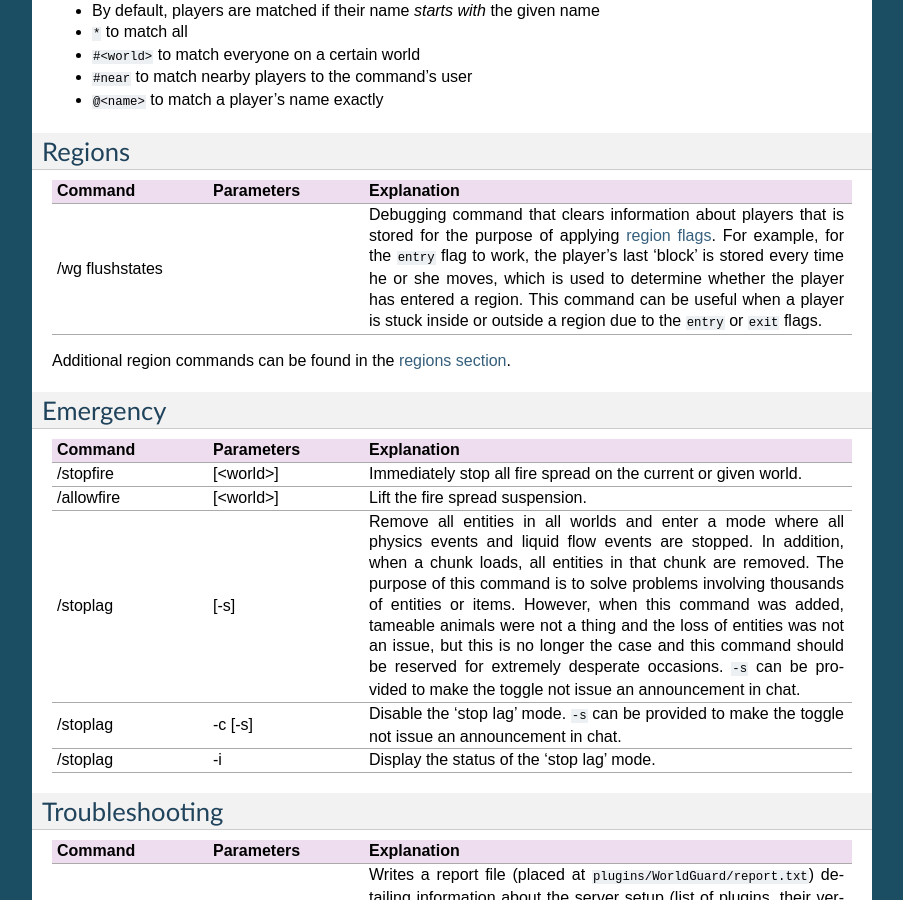
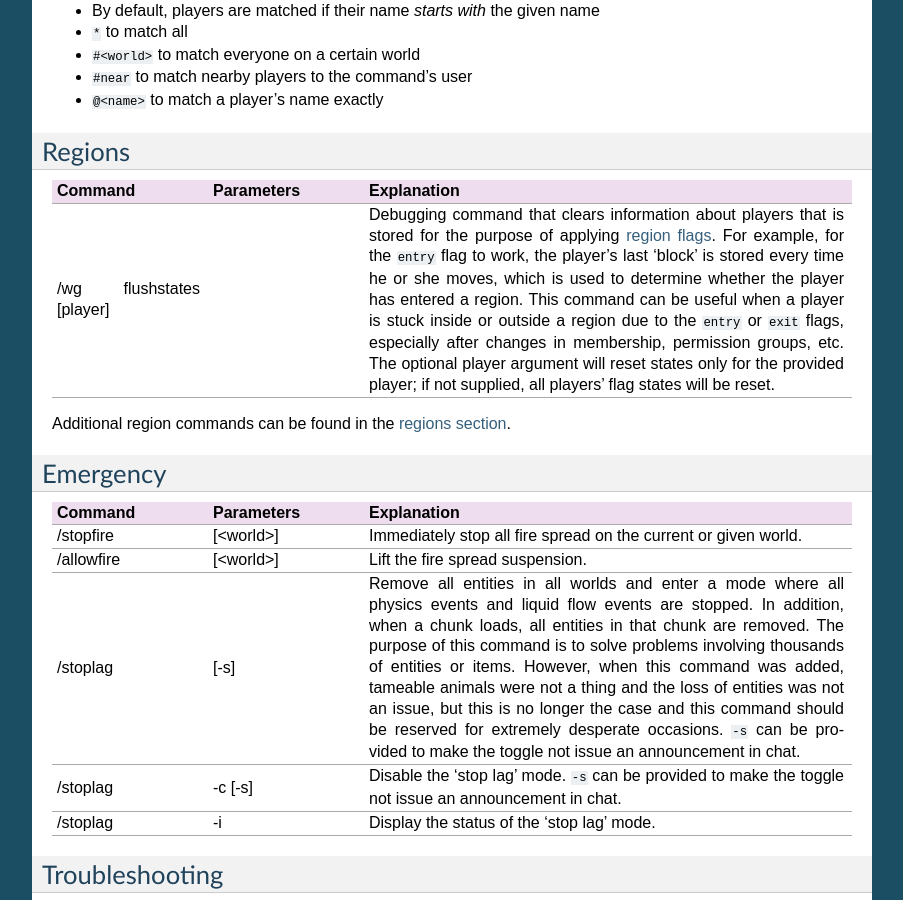
Before and after one commit to aurorasmiles/WorldGuardDocs, a Sphinx documentation site: the page built from source/commands.rst, in a window 1280 px wide and 900 px high, scrolled down 882 px. Shown: the whole window, without its empty margins (198-1101 px from the left). Built offline with Sphinx 7.4.7, drawn with Linux system fonts in a browser that asks for light colours.

Commit message:
Add player arg to flushstates command.

```diff
--- a/source/commands.rst
+++ b/source/commands.rst
@@ -50,7 +50,7 @@
     :header: Command, Parameters, Explanation
     :widths: 8, 8, 25
 
-    /wg flushstates,,"Debugging command that clears information about players that is stored for the purpose of applying :doc:`region flags <regions/flags>`. For example, for the ``entry`` flag to work, the player's last 'block' is stored every time he or she moves, which is used to determine whether the player has entered a region. This command can be useful when a player is stuck inside or outside a region due to the ``entry`` or ``exit`` flags."
+    /wg flushstates [player],,"Debugging command that clears information about players that is stored for the purpose of applying :doc:`region flags <regions/flags>`. For example, for the ``entry`` flag to work, the player's last 'block' is stored every time he or she moves, which is used to determine whether the player has entered a region. This command can be useful when a player is stuck inside or outside a region due to the ``entry`` or ``exit`` flags, especially after changes in membership, permission groups, etc. The optional player argument will reset states only for the provided player; if not supplied, all players' flag states will be reset."
 
 Additional region commands can be found in the :doc:`regions section <regions/index>`.
 
```
